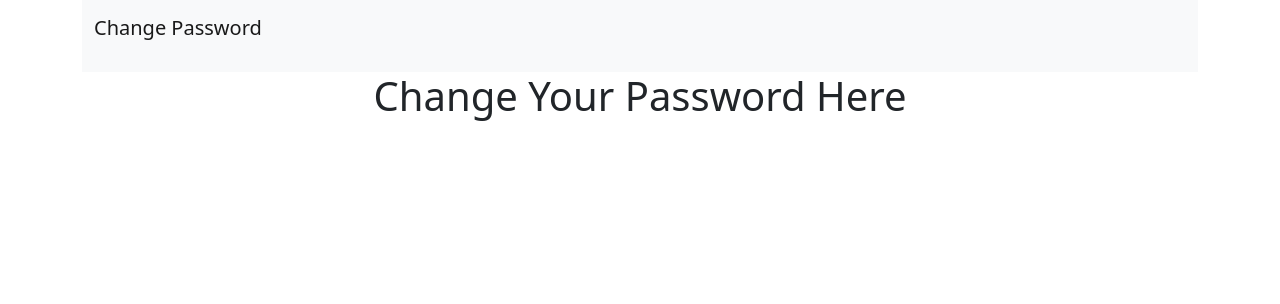
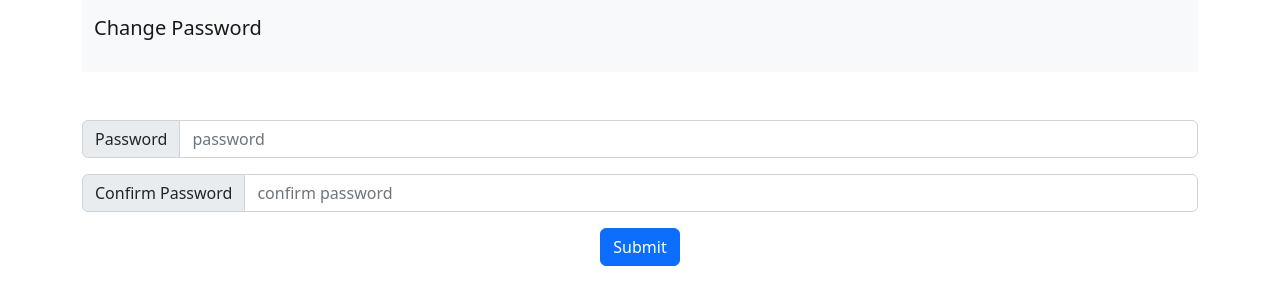
Before and after one commit to idea-repos/vmas2, a React (Create React App) app in the folder vmasfrontend/: page /users/1/password/change in a window 1280 px wide. Shown: the top 304 px of the page. Built offline with nearby package versions, Linux system fonts and the light colour scheme.

Commit message:
password functionality in another form

```diff
--- a/vmasfrontend/src/pages/PasswordChange.tsx
+++ b/vmasfrontend/src/pages/PasswordChange.tsx
@@ -1,11 +1,84 @@
-import React from 'react';
+import { AxiosError } from 'axios';
+import React, { useState } from 'react';
+import { Alert, Button, Form, InputGroup } from 'react-bootstrap';
+import { useNavigate, useParams } from 'react-router-dom';
+import axios from '../api/axios';
 import PageBar from '../components/common/PageBar';
 
 function PasswordChange() {
+
+    let params_user_id = useParams<string>();
+    let navigate = useNavigate();
+
+    const EDIT_USER_URL = `api/users/${params_user_id.id}/`
+
+    const [password, setPassword] = useState('');
+    const [confirmPassword, setConfirmPassword] = useState('');
+    const [validated, setValidated] = useState(false);
+    const [errResponse, setErrResponse] = useState('');
+
+    const handleSubmit = async (event : any) => {
+        event.preventDefault();
+        const form = event.currentTarget;
+        if (form.checkValidity() === false) {
+            event.stopPropagation();
+        } else {
+            if (password != confirmPassword) {
+                setErrResponse('Password not match')
+                return;
+            }
+            try {
+                const {data} = await axios.put(EDIT_USER_URL, JSON.stringify({password}))
+                navigate('/users', {state : {message : 'User Password Changed'}})
+            } catch (e) {
+                const err = e as AxiosError
+                if (!err?.response)
+                    setErrResponse('Server Down Please Try Again Later')
+                else if (err.response.status == 409)
+                    setErrResponse('Username already exists')
+                else {
+                    setErrResponse('Something Went Wrong')
+                }
+            }
+        }
+
+        setValidated(true);
+    };
+
     return (
         <div>
             <PageBar title='Change Password' />
-            <h1>Change Your Password Here</h1>
+
+            <Form className='my-5' noValidate validated={validated} onSubmit={handleSubmit}>
+                    <Form.Group className="mb-3" controlId="password">
+                        <InputGroup hasValidation>
+                            <InputGroup.Text id="inputGroupPrepend">Password</InputGroup.Text>
+                            <Form.Control
+                            type="password"
+                            placeholder="password"
+                            aria-describedby="inputGroupPrepend"
+                            onChange={ e => {setPassword(e.target.value)}}
+                            required
+                            />
+                            <Form.Control.Feedback type="invalid">This field is required</Form.Control.Feedback>
+                        </InputGroup>
+                    </Form.Group>
+                    <Form.Group className="mb-3" controlId="confirm-password">
+                        <InputGroup hasValidation>
+                            <InputGroup.Text id="inputGroupPrepend">Confirm Password</InputGroup.Text>
+                            <Form.Control
+                            type="password"
+                            placeholder="confirm password"
+                            onChange={ e => {setConfirmPassword(e.target.value)}}
+                            aria-describedby="inputGroupPrepend"
+                            required
+                            />
+                            <Form.Control.Feedback type="invalid">This field is required</Form.Control.Feedback>
+                        </InputGroup>
+                    </Form.Group>
+                    {errResponse && <Alert variant='danger'>{errResponse}</Alert>}
+                    <Button type="submit">Submit</Button>
+                </Form>
         </div>
     );
 }
```
